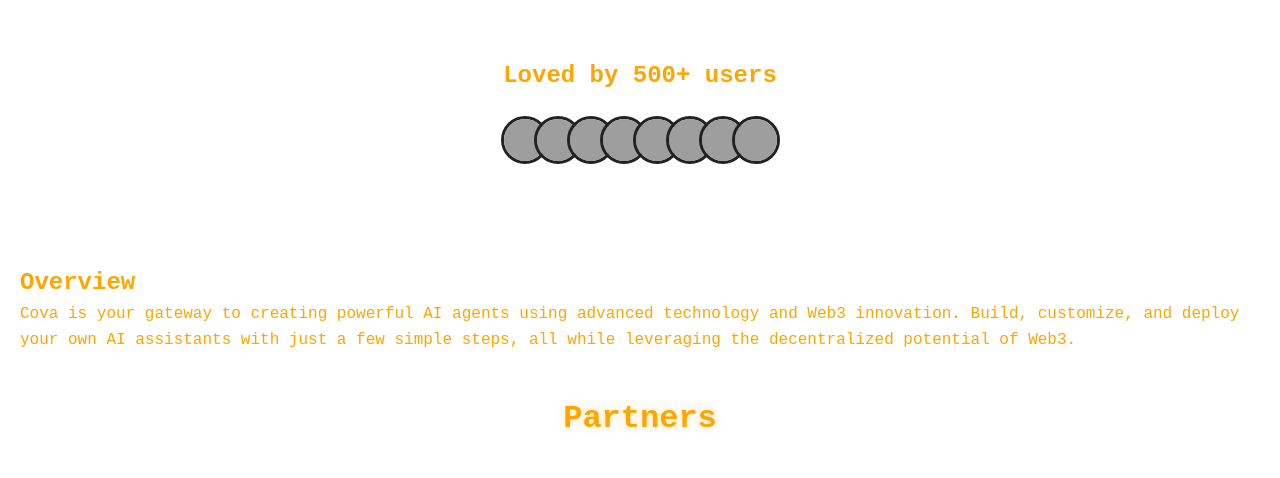
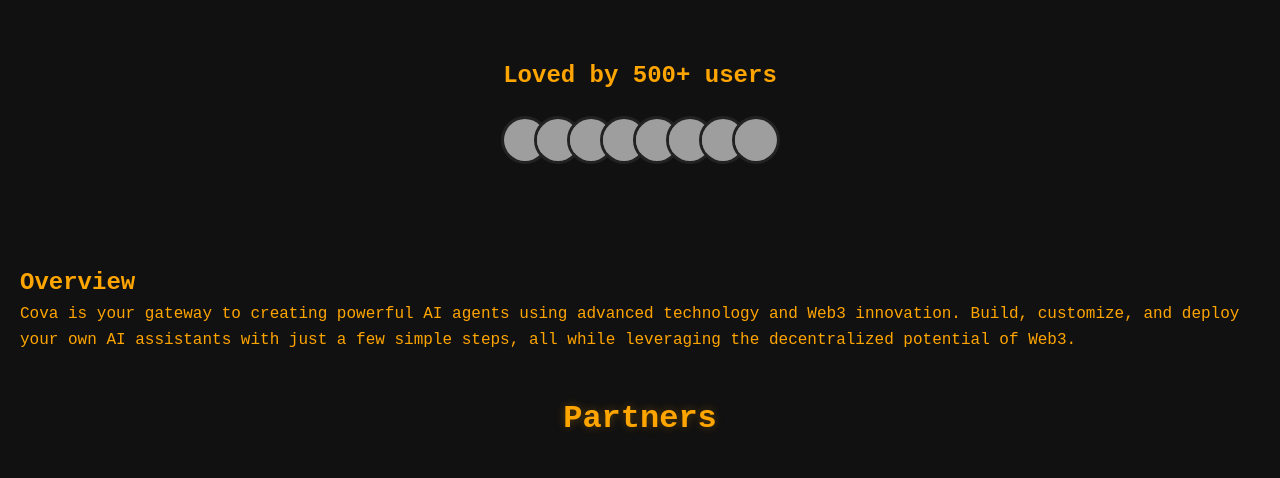
Before and after one commit to Skingbonesx/cova, a website: page index.html in a window 1280 px wide. Shown: the part 715-1193 px from the top of the page. Drawn offline with Linux system fonts and the light colour scheme; grey boxes are pictures that could not be loaded.

Commit message:
index.html

```diff
--- a/index.html
+++ b/index.html
@@ -58,11 +58,12 @@
             height: auto;
         }
 
+
         body {
             margin: 0;
             padding: 0;
-            font-family: 'courier New', monospace;
-            background-colour: #111;
+            font-family: 'Courier New', monospace;
+            background-color: #111;
             color: #FFA500;
             line-height: 1.6;
             overflow-x: hidden;
```
